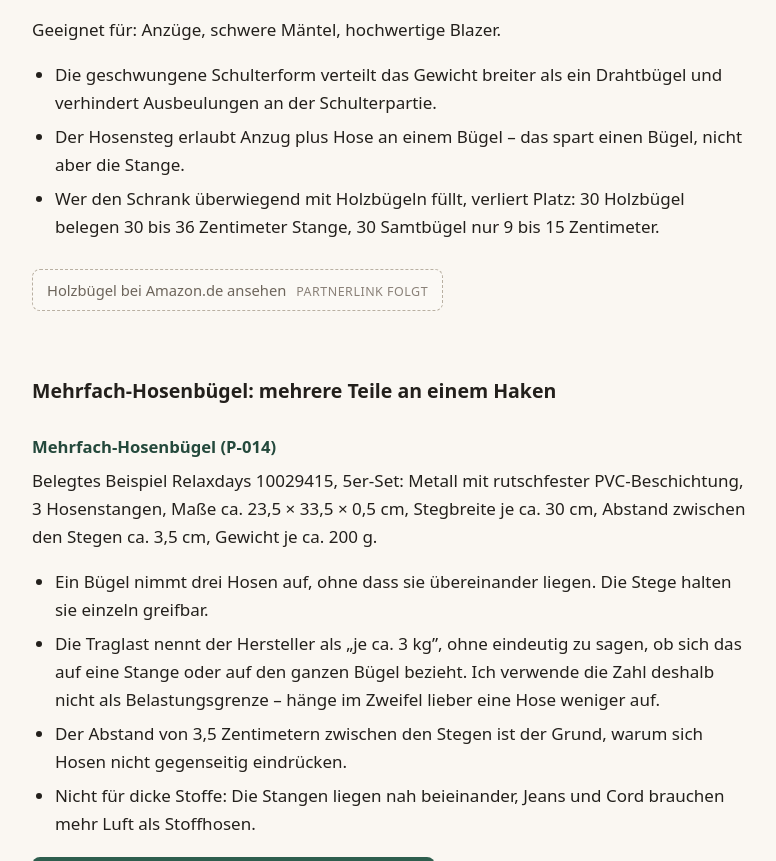
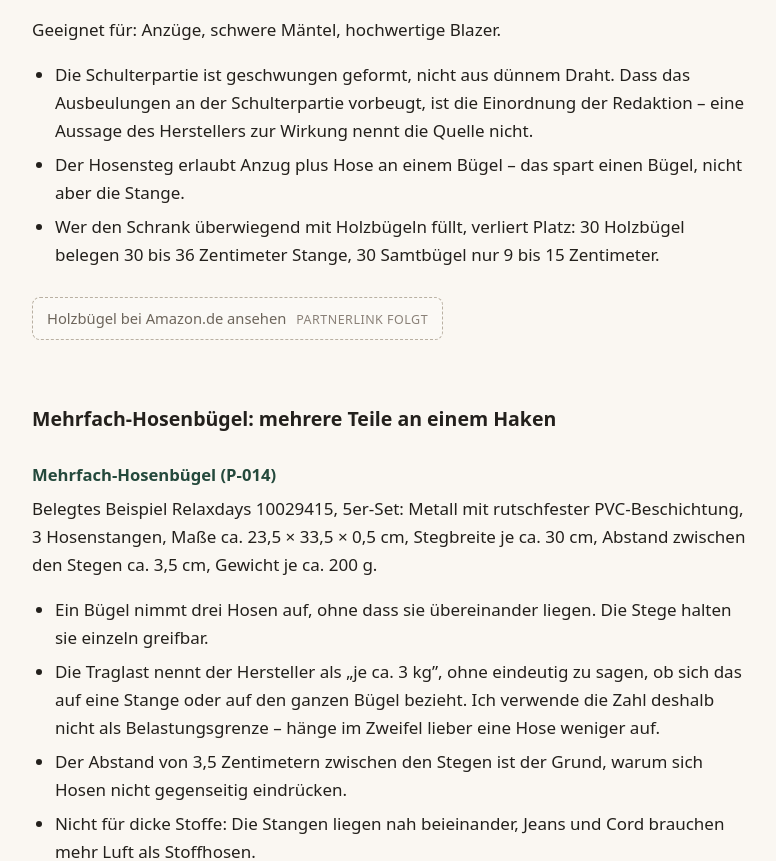
Before and after one commit to Nemotron2029/papaclever-website, a plain HTML site: page artikel/kleiderbuegel.html in a window 1280 px wide. Shown: the part 3610-4471 px from the top of the page, without its empty margins (248-1024 px from the left). Drawn offline with Linux system fonts and the light colour scheme.

Commit message:
QA WEB-001: Platzhalter-Satz in beiden Faellen korrekt, Fassung 3 art-003
- Artikel mit echten Links: Partnersatz ersetzt, kein roher Token
- Artikel ohne Links: 'noch nicht verlinkt; Angaben aus Herstellerangaben'
- Build bricht ab, wenn ein roher Platzhalter-Token in der Ausgabe steht
- art-003 Fassung 3 (Zeller-Wirkung als redaktionelle Einordnung)
- Rechtsseiten: externe Links mit rel/target

```diff
--- a/artikel/kleiderbuegel.html
+++ b/artikel/kleiderbuegel.html
@@ -39,8 +39,7 @@ Stärken und Traglasten, die die Hersteller nennen – und die Zuordnung
 zur Kleidung.</p>
 <blockquote>
 <p><strong>Als Amazon-Partner verdiene ich an qualifizierten
-Verkäufen.</strong> Die Produktverweise in diesem Artikel sind
-Amazon.de-Partnerlinks. Beim Kauf über einen dieser Links kann ich eine Provision verdienen; der Preis ändert sich dadurch nicht. Preise und Verfügbarkeit nenne ich
+Verkäufen.</strong> Die Produktverweise in diesem Artikel sind Amazon.de-Partnerlinks. Beim Kauf über einen dieser Links kann ich eine Provision verdienen; der Preis ändert sich dadurch nicht. Preise und Verfügbarkeit nenne ich
 nicht, weil sie sich täglich ändern.</p>
 </blockquote>
 <h2>Die einzige Rechnung, die zählt</h2>
@@ -187,8 +186,10 @@ stark, 44,5 cm breit, Traglast 5 kg, 110 g.</li>
 </ul>
 <p>Geeignet für: Anzüge, schwere Mäntel, hochwertige Blazer.</p>
 <ul>
-<li>Die geschwungene Schulterform verteilt das Gewicht breiter als ein
-Drahtbügel und verhindert Ausbeulungen an der Schulterpartie.</li>
+<li>Die Schulterpartie ist geschwungen geformt, nicht aus dünnem Draht.
+Dass das Ausbeulungen an der Schulterpartie vorbeugt, ist die Einordnung
+der Redaktion – eine Aussage des Herstellers zur Wirkung nennt die
+Quelle nicht.</li>
 <li>Der Hosensteg erlaubt Anzug plus Hose an einem Bügel – das spart
 einen Bügel, nicht aber die Stange.</li>
 <li>Wer den Schrank überwiegend mit Holzbügeln füllt, verliert Platz: 30
```
Also changed, not shown: artikel/kleiderschrank.html (+4 -4 lines), artikel/kuechenschrank.html (+1 -2 lines), artikel/stauraum-ohne-bohren.html (+1 -2 lines).
